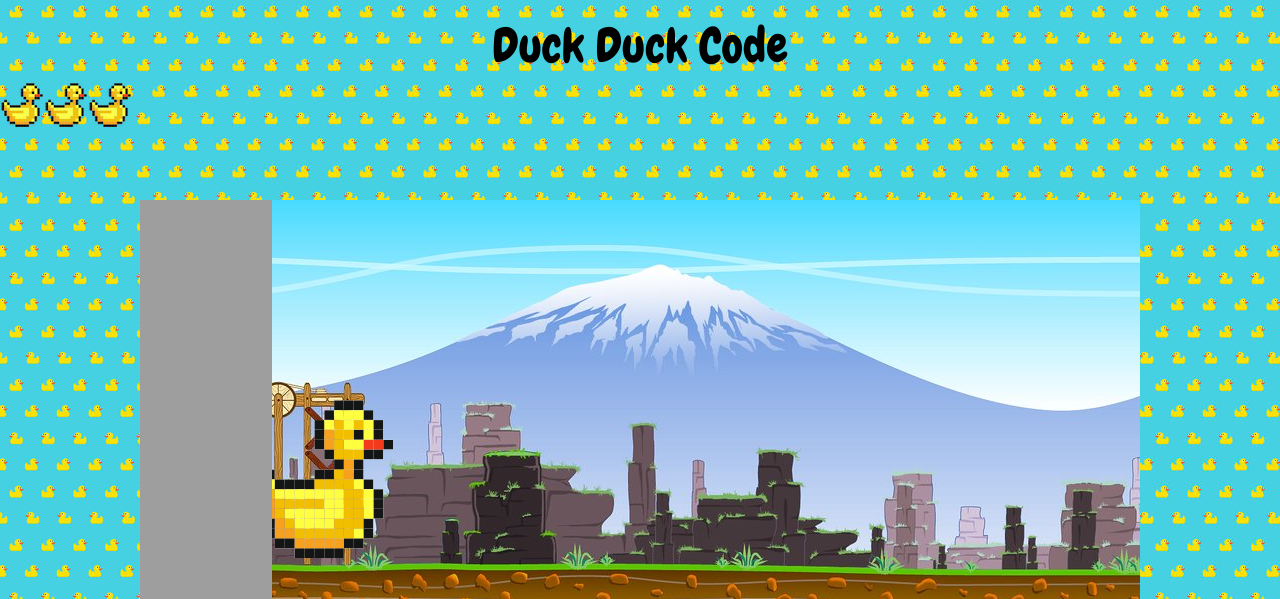
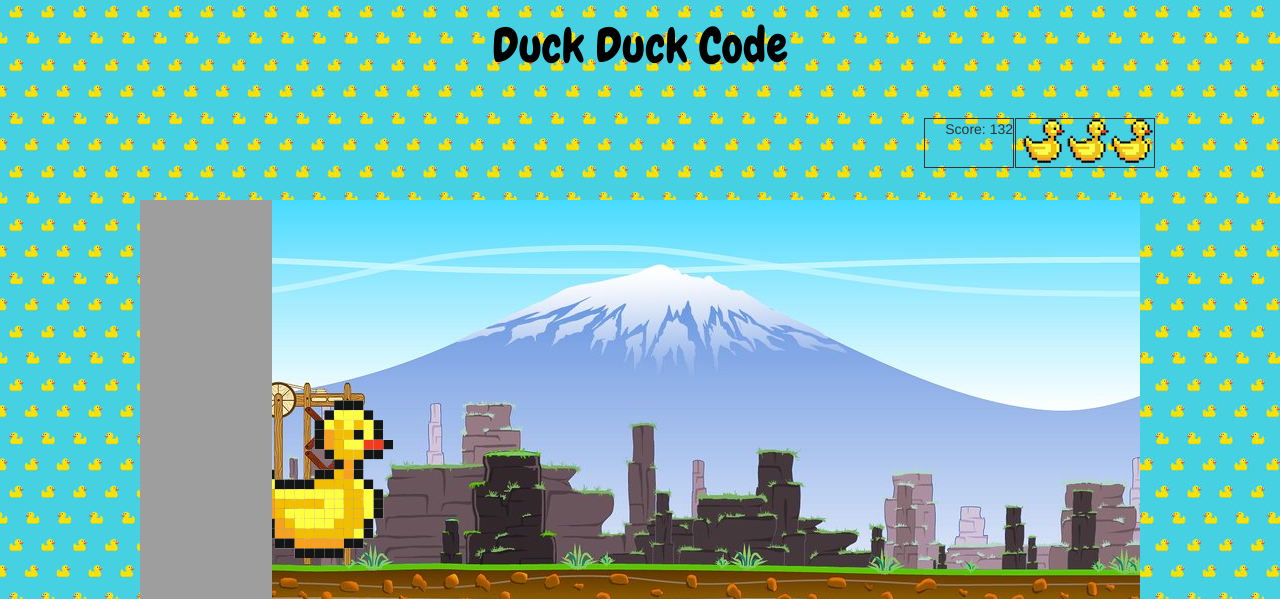
Before and after one commit to eileenrose/IHIAWO, a Python web app: template project-wtd/templates/level1.html in a window 1280 px wide. Shown: the top 599 px of the page. Run offline with Jinja, Linux system fonts and the light colour scheme; the template is opened without the code that fills it, so the values that code supplies are empty; some libraries are stand-ins or nearby versions.

Commit message:
Added score boardgit pull

```diff
--- a/project-wtd/static/gameplay.js
+++ b/project-wtd/static/gameplay.js
@@ -19,7 +19,8 @@ var isRightPressed = false;
 var isLeftPressed = false;
 var delay = 50;
 var codeX;
-
+var myScore;
+var currentScore = 0;
 
 var lifebar;
 var numLives = 0;
@@ -48,13 +49,14 @@ window.onload = function() {
   background2.src = "static/background.png";
   duckImage.src = "static/duck option one.png";
 
+
   setupMainObstacle();
   setupListeners();
   setupIntervals();
   setuplifeBar();
+  setupScore();
 
 }
-
 function setuplifeBar() {
 //  output = document.getElementById('output');
 //  output.innerHTML = level;
@@ -63,7 +65,21 @@ function setuplifeBar() {
   for(var i=0; i<3; i++) addLife();
 }
 
+function setupScore() {
+  scoreDiv = document.getElementById('score');
+  scoreDiv.innerHTML = 'Score: ' + currentScore;
+}
 
+function incrementScore() {
+  currentScore += 1;
+  scoreDiv = document.getElementById('score');
+  scoreDiv.innerHTML = 'Score: ' + currentScore;
+}
+
+function everyinterval(n) {
+    if ((myGameArea.frameNo / n) % 1 == 0) {return true;}
+    return false;
+}
 
 function addLife() {
   lifebar = document.getElementById('lifebar');
@@ -71,6 +87,17 @@ function addLife() {
   life.src='static/duck-lives.png';
   lifebar.appendChild(life);
   numLives++;
+}
+
+function removeLife(){
+  numLives--;
+  var life = lifebar.children;
+  if(numLives>0){
+    lifebar.removeChild(lifebar.lastChild);
+  }
+  else{
+  msg = "Game Over";
+  }
 }
 
 function setupIntervals(){
@@ -150,6 +177,8 @@ function update(){
       context.drawImage(background, backgroundX, 0);
       context.drawImage(background2, background2X, 0);
       context.drawImage(duckImage, currentx,currenty);
+
+      incrementScore();
 }
 
 function keyDownHandler(e) {
--- a/project-wtd/static/level1.css
+++ b/project-wtd/static/level1.css
@@ -15,3 +15,22 @@ h1 {
   text-align: center;
   font-size: 100px;
 }
+#lifebar{
+  position: absolute;
+  margin-top: 35px;
+  width: 140px;
+  left: 1015px;
+  text-align: right;
+  border: 1px solid;
+  height: 50px;
+}
+
+#score{
+  position: absolute;
+  margin-top: 35px;
+  width: 90px;
+  left: 924px;
+  text-align: right;
+  border: 1px solid;
+  height: 50px;
+}
--- a/project-wtd/templates/level1.html
+++ b/project-wtd/templates/level1.html
@@ -3,7 +3,6 @@
 <head>
   <script src="static/matrix/matrix.js"></script>
   <link rel="stylesheet" href="static/level1.css">
-  <script src=static/script.js></script>
   <script src="static/gameplay.js"></script>
   <title> Duck Duck Code</title>
   <script src="https://ajax.googleapis.com/ajax/libs/jquery/2.1.3/jquery.min.js"></script>
@@ -19,6 +18,7 @@
        <canvas id="canvas" width='1000' height='400'>
        </canvas>
        <div id="lifebar"></div>
+       <div id="score">Score: 0</div>
 <!--  </div> -->
 <style body="overflow: hidden"></style>
 </body>
```
Also changed, not shown: project-wtd/static/level.css (+0 -9 lines).
